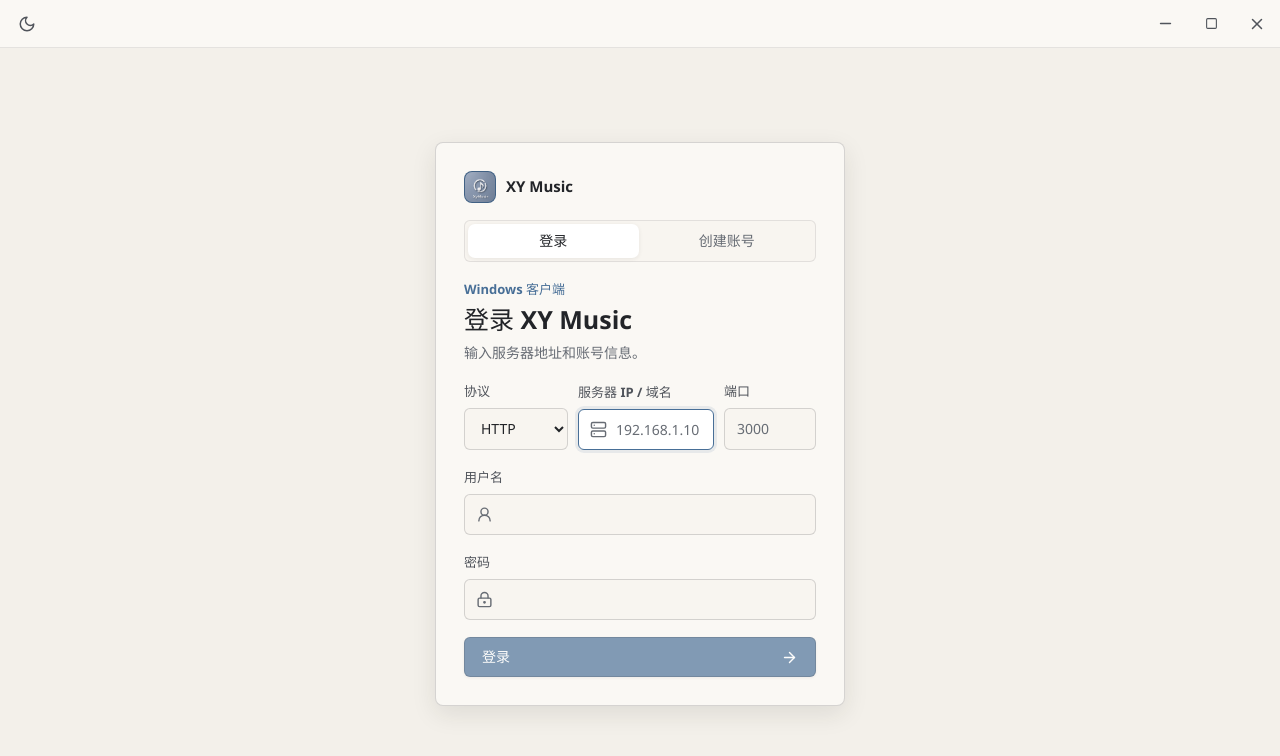
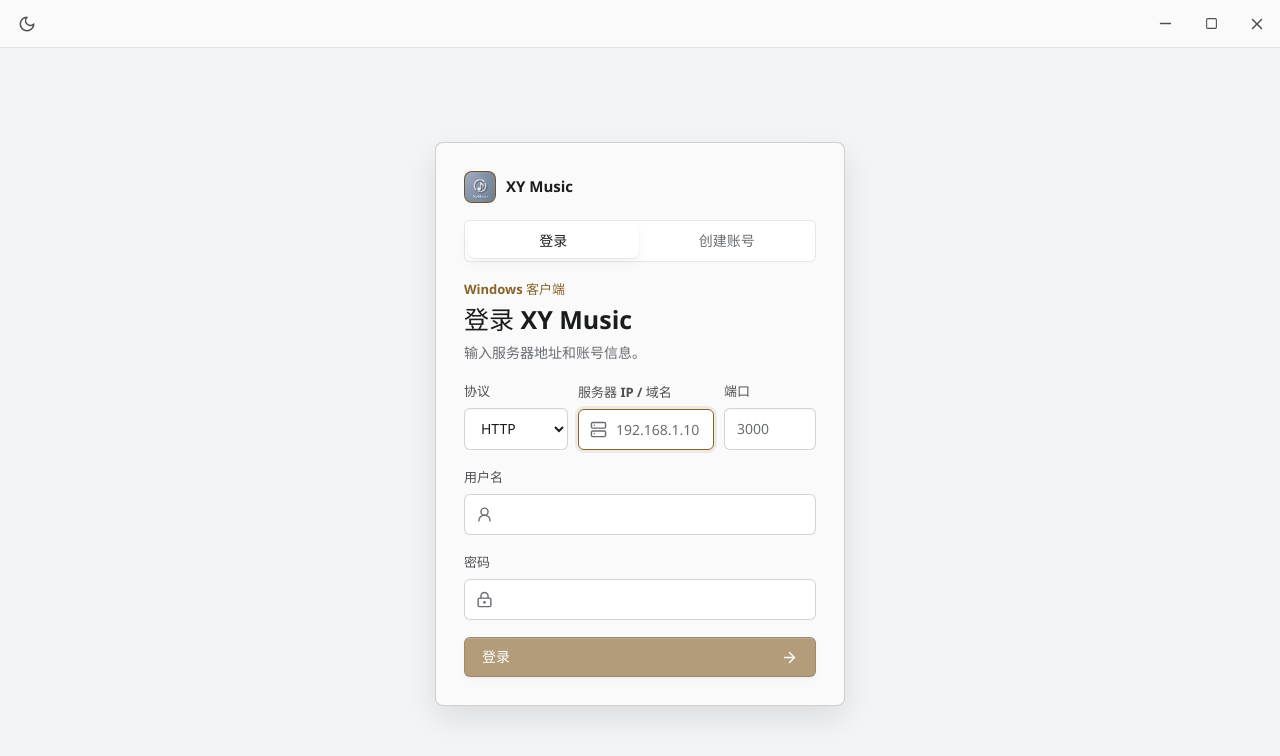
Before and after one commit to muchenspace/XyMusic, a Vue app in the folder Client/XyMusicForWin/: page / in a window 1280 px wide. Shown: the top 756 px of the page. Built offline with nearby package versions, Linux system fonts and the light colour scheme.

Commit message:
重构 Windows 客户端明暗主题设计令牌
重排明暗两套设计令牌，深色主题由冷蓝灰改为暖金强调色配中性底色，浅色主题同步调整，补充按钮、输入框、滚动条与滑块的层次和阴影，字体优先使用 Segoe UI Variable。

```diff
--- a/Client/XyMusicForWin/src/styles/base.css
+++ b/Client/XyMusicForWin/src/styles/base.css
@@ -16,6 +16,8 @@ body {
   line-height: 1.55;
 }
 
+h1, h2, h3 { font-family: "Segoe UI Variable Display", "Segoe UI Variable Text", "Segoe UI", "Microsoft YaHei UI", sans-serif; }
+
 button, input, select, textarea {
   font-family: inherit;
   font-size: 14px;
@@ -24,7 +26,7 @@ button, input, select, textarea {
 }
 button { color: inherit; }
 button, a, input, select, textarea { -webkit-tap-highlight-color: transparent; }
-button:disabled, input:disabled, select:disabled, textarea:disabled { cursor: not-allowed; opacity: 0.68; }
+button:disabled, input:disabled, select:disabled, textarea:disabled { cursor: not-allowed; opacity: 0.62; }
 
 button:focus-visible,
 a:focus-visible,
@@ -39,8 +41,8 @@ textarea:focus-visible,
 ::selection { color: var(--accent-contrast); background: var(--accent); }
 ::-webkit-scrollbar { width: 10px; height: 10px; }
 ::-webkit-scrollbar-track { background: transparent; }
-::-webkit-scrollbar-thumb { border: 3px solid transparent; border-radius: 99px; background: color-mix(in srgb, var(--text-muted) 48%, transparent); background-clip: padding-box; }
-::-webkit-scrollbar-thumb:hover { background: color-mix(in srgb, var(--text-secondary) 64%, transparent); background-clip: padding-box; }
+::-webkit-scrollbar-thumb { border: 3px solid transparent; border-radius: 99px; background: color-mix(in srgb, var(--text-muted) 42%, transparent); background-clip: padding-box; }
+::-webkit-scrollbar-thumb:hover { background: color-mix(in srgb, var(--text-secondary) 58%, transparent); background-clip: padding-box; }
 
 h1, h2, h3, p { overflow-wrap: anywhere; }
 img { max-width: 100%; }
@@ -73,11 +75,11 @@ img { max-width: 100%; }
   letter-spacing: 0;
   transition: transform var(--motion-fast) var(--ease-emphasized), border-color var(--motion-fast) var(--ease-standard), background var(--motion-fast) var(--ease-standard), color var(--motion-fast) var(--ease-standard);
 }
-.primary-button { border: 1px solid color-mix(in srgb, var(--accent-pressed) 80%, var(--line-strong)); color: var(--accent-contrast); background: var(--accent); box-shadow: var(--control-shadow); }
-.primary-button:hover:not(:disabled) { background: var(--accent-hover); transform: translateY(-1px); }
+.primary-button { border: 1px solid color-mix(in srgb, var(--accent-pressed) 82%, var(--line-strong)); color: var(--accent-contrast); background: var(--accent); box-shadow: inset 0 1px rgba(255, 255, 255, 0.16), var(--control-shadow); }
+.primary-button:hover:not(:disabled) { border-color: color-mix(in srgb, var(--accent-pressed) 88%, var(--line-strong)); background: var(--accent-hover); transform: translateY(-1px); }
 .primary-button:active:not(:disabled) { background: var(--accent-pressed); transform: translateY(0); }
-.secondary-button { border: 1px solid var(--control-border); color: var(--text); background: var(--control-bg); box-shadow: none; }
-.secondary-button:hover:not(:disabled) { border-color: color-mix(in srgb, var(--accent) 35%, var(--line-strong)); background: var(--surface-hover); }
+.secondary-button { border: 1px solid var(--control-border); color: var(--text); background: var(--control-bg); box-shadow: 0 1px 1px color-mix(in srgb, var(--text) 5%, transparent); }
+.secondary-button:hover:not(:disabled) { border-color: color-mix(in srgb, var(--accent) 42%, var(--line-strong)); background: var(--control-bg-hover); }
 .secondary-button:active:not(:disabled), .danger-button:active:not(:disabled) { transform: scale(0.985); }
 .danger-button { border: 1px solid color-mix(in srgb, var(--danger) 38%, var(--line)); color: var(--danger); background: var(--danger-soft); }
 .danger-button:hover:not(:disabled) { border-color: color-mix(in srgb, var(--danger) 60%, var(--line)); background: color-mix(in srgb, var(--danger) 18%, transparent); }
@@ -95,9 +97,9 @@ img { max-width: 100%; }
   cursor: pointer;
   transition: color var(--motion-fast) var(--ease-standard), border-color var(--motion-fast) var(--ease-standard), background var(--motion-fast) var(--ease-standard), transform var(--motion-fast) var(--ease-emphasized);
 }
-.icon-button { width: 34px; height: 34px; border: 1px solid var(--line); border-radius: var(--radius-sm); background: var(--surface); box-shadow: none; }
+.icon-button { width: 34px; height: 34px; border: 1px solid var(--line); border-radius: var(--radius-sm); background: var(--surface-solid); box-shadow: 0 1px 1px color-mix(in srgb, var(--text) 4%, transparent); }
 .icon-button:hover:not(:disabled), .bare-button:hover:not(:disabled) { color: var(--text); }
-.icon-button:hover:not(:disabled) { border-color: var(--line-strong); background: var(--surface-hover); }
+.icon-button:hover:not(:disabled) { border-color: color-mix(in srgb, var(--accent) 30%, var(--line-strong)); background: var(--surface-hover); }
 .icon-button:active:not(:disabled) { transform: scale(0.96); }
 .bare-button:active:not(:disabled) { transform: scale(0.9); }
 .icon-button.small { width: 28px; height: 28px; border-radius: 8px; }
@@ -112,13 +114,15 @@ input:not([type="range"]), select, textarea {
   outline: 0;
   color: var(--text);
   background: var(--control-bg);
-  box-shadow: none;
+  box-shadow: inset 0 1px 0 color-mix(in srgb, var(--text) 3%, transparent);
   transition: border-color var(--motion-fast) var(--ease-standard), background var(--motion-fast) var(--ease-standard), box-shadow var(--motion-fast) var(--ease-standard);
 }
 input:not([type="range"]), select { min-height: 42px; padding: 0 12px; }
 textarea { min-height: 92px; padding: 10px 12px; resize: vertical; line-height: 1.55; }
-input:not([type="range"]):focus, select:focus, textarea:focus { border-color: var(--accent); background: var(--control-bg-hover); box-shadow: 0 0 0 3px var(--accent-soft); }
+input:not([type="range"]):hover:not(:disabled), select:hover:not(:disabled), textarea:hover:not(:disabled) { border-color: var(--line-strong); }
+input:not([type="range"]):focus, select:focus, textarea:focus { border-color: var(--accent); background: var(--control-bg-hover); box-shadow: 0 0 0 3px var(--accent-soft), inset 0 1px 0 color-mix(in srgb, var(--text) 3%, transparent); }
 input::placeholder, textarea::placeholder { color: var(--text-muted); }
+input[type="checkbox"], input[type="radio"] { accent-color: var(--accent); }
 
 input[type="range"] {
   --range-progress: 0%;
@@ -131,13 +135,13 @@ input[type="range"] {
   cursor: pointer;
 }
 input[type="range"]::-webkit-slider-runnable-track { height: 5px; border-radius: 99px; background: linear-gradient(90deg, var(--accent) 0 var(--range-progress), var(--control-track) var(--range-progress) 100%); }
-input[type="range"]::-webkit-slider-thumb { width: 12px; height: 12px; margin-top: -3.5px; appearance: none; border: 2px solid var(--surface-solid); border-radius: 50%; background: var(--accent); box-shadow: var(--control-shadow); opacity: 1; transition: transform var(--motion-fast) var(--ease-emphasized), box-shadow var(--motion-fast); }
+input[type="range"]::-webkit-slider-thumb { width: 12px; height: 12px; margin-top: -3.5px; appearance: none; border: 2px solid var(--surface-solid); border-radius: 50%; background: var(--accent); box-shadow: 0 0 0 1px color-mix(in srgb, var(--accent-pressed) 44%, transparent), var(--control-shadow); opacity: 1; transition: transform var(--motion-fast) var(--ease-emphasized), box-shadow var(--motion-fast); }
 input[type="range"]:hover::-webkit-slider-thumb { transform: scale(1.08); }
 input[type="range"]:focus-visible::-webkit-slider-thumb { transform: scale(1.08); box-shadow: 0 0 0 3px var(--accent-soft), var(--control-shadow); }
 input[type="range"]:active::-webkit-slider-thumb { transform: scale(1.18); }
 input[type="range"]::-moz-range-track { height: 5px; border: 0; border-radius: 99px; background: var(--control-track); }
 input[type="range"]::-moz-range-progress { height: 5px; border-radius: 99px; background: var(--accent); }
-input[type="range"]::-moz-range-thumb { width: 10px; height: 10px; border: 2px solid var(--surface-solid); border-radius: 50%; background: var(--accent); box-shadow: var(--control-shadow); transition: transform var(--motion-fast) var(--ease-emphasized), box-shadow var(--motion-fast); }
+input[type="range"]::-moz-range-thumb { width: 10px; height: 10px; border: 2px solid var(--surface-solid); border-radius: 50%; background: var(--accent); box-shadow: 0 0 0 1px color-mix(in srgb, var(--accent-pressed) 44%, transparent), var(--control-shadow); transition: transform var(--motion-fast) var(--ease-emphasized), box-shadow var(--motion-fast); }
 input[type="range"]:hover::-moz-range-thumb { transform: scale(1.08); }
 input[type="range"]:focus-visible::-moz-range-thumb { transform: scale(1.08); box-shadow: 0 0 0 3px var(--accent-soft), var(--control-shadow); }
 input[type="range"]:active::-moz-range-thumb { transform: scale(1.18); }
--- a/Client/XyMusicForWin/src/styles/tokens.css
+++ b/Client/XyMusicForWin/src/styles/tokens.css
@@ -6,7 +6,7 @@
 
 :root {
   color-scheme: dark;
-  font-family: "Microsoft YaHei UI", "Microsoft YaHei", "Segoe UI Variable Text", "Segoe UI", sans-serif;
+  font-family: "Segoe UI Variable Text", "Segoe UI", "Microsoft YaHei UI", "Microsoft YaHei", sans-serif;
   font-synthesis: none;
   font-optical-sizing: auto;
   text-rendering: optimizeLegibility;
@@ -16,55 +16,55 @@
   --player-height: 92px;
   --sidebar-width: 244px;
 
-  --bg: #121416;
-  --bg-elevated: #181b1e;
-  --surface: #1d2125;
-  --surface-solid: #20252a;
-  --surface-raised: #252a30;
-  --surface-hover: rgba(255, 255, 255, 0.06);
-  --surface-input: #171a1d;
-  --overlay: rgba(4, 6, 8, 0.72);
+  --bg: #111214;
+  --bg-elevated: #17181a;
+  --surface: #1c1d20;
+  --surface-solid: #202124;
+  --surface-raised: #26272a;
+  --surface-hover: rgba(255, 255, 255, 0.065);
+  --surface-input: #151618;
+  --overlay: rgba(5, 6, 7, 0.76);
 
-  --text: #f2f3f5;
-  --text-secondary: #c8cbd0;
-  --text-muted: #9ca2aa;
-  --text-disabled: #7d838b;
-  --line: rgba(255, 255, 255, 0.08);
-  --line-strong: rgba(255, 255, 255, 0.14);
+  --text: #f5f5f3;
+  --text-secondary: #c9c8c4;
+  --text-muted: #9b9b98;
+  --text-disabled: #767674;
+  --line: rgba(255, 255, 255, 0.085);
+  --line-strong: rgba(255, 255, 255, 0.15);
 
-  --accent: #7294b7;
-  --accent-hover: #84a5c5;
-  --accent-pressed: #5f82a6;
-  --accent-soft: rgba(114, 148, 183, 0.16);
-  --accent-contrast: #101820;
-  --success: #78a888;
-  --danger: #d07a7a;
-  --danger-soft: rgba(208, 122, 122, 0.14);
-  --warning: #c3a36b;
+  --accent: #c4a56a;
+  --accent-hover: #d2b77f;
+  --accent-pressed: #a98a52;
+  --accent-soft: rgba(196, 165, 106, 0.15);
+  --accent-contrast: #18130c;
+  --success: #7fb491;
+  --danger: #dd858a;
+  --danger-soft: rgba(221, 133, 138, 0.14);
+  --warning: #d58f61;
 
-  --control-bg: #171a1d;
-  --control-bg-hover: #252a30;
-  --control-border: rgba(255, 255, 255, 0.14);
-  --control-track: rgba(255, 255, 255, 0.16);
-  --control-shadow: 0 1px 3px rgba(0, 0, 0, 0.24);
+  --control-bg: #17181a;
+  --control-bg-hover: #202124;
+  --control-border: rgba(255, 255, 255, 0.15);
+  --control-track: rgba(255, 255, 255, 0.17);
+  --control-shadow: 0 1px 2px rgba(0, 0, 0, 0.3), 0 6px 16px rgba(0, 0, 0, 0.1);
 
-  --media-surface: #23282e;
-  --media-fallback: #29323a;
-  --media-scrim-strong: rgba(10, 12, 14, 0.92);
-  --media-scrim-soft: rgba(10, 12, 14, 0.18);
-  --media-overlay: rgba(8, 10, 12, 0.28);
+  --media-surface: #202124;
+  --media-fallback: #292a2d;
+  --media-scrim-strong: rgba(10, 10, 11, 0.93);
+  --media-scrim-soft: rgba(10, 10, 11, 0.2);
+  --media-overlay: rgba(8, 8, 9, 0.3);
   --media-text: #f6f7f8;
   --media-text-secondary: #d9dcdf;
   --media-text-muted: #b9bec4;
-  --media-icon: rgba(246, 247, 248, 0.12);
-  --media-control-border: rgba(255, 255, 255, 0.28);
-  --media-control-shadow: 0 2px 8px rgba(0, 0, 0, 0.24);
+  --media-icon: rgba(246, 247, 248, 0.13);
+  --media-control-border: rgba(255, 255, 255, 0.3);
+  --media-control-shadow: 0 4px 16px rgba(0, 0, 0, 0.3);
   --window-close-hover: #c42b1c;
 
-  --focus: rgba(132, 165, 197, 0.88);
-  --shadow-sm: 0 2px 8px rgba(0, 0, 0, 0.18);
-  --shadow-md: 0 8px 24px rgba(0, 0, 0, 0.24);
-  --shadow-lg: 0 18px 48px rgba(0, 0, 0, 0.34);
+  --focus: rgba(210, 183, 127, 0.92);
+  --shadow-sm: 0 1px 2px rgba(0, 0, 0, 0.28), 0 5px 14px rgba(0, 0, 0, 0.12);
+  --shadow-md: 0 1px 0 rgba(255, 255, 255, 0.025), 0 12px 32px rgba(0, 0, 0, 0.26);
+  --shadow-lg: 0 24px 64px rgba(0, 0, 0, 0.4);
 
   --radius-sm: 6px;
   --radius-md: 8px;
@@ -80,40 +80,40 @@
 
 [data-theme="light"] {
   color-scheme: light;
-  --bg: #f3f0ea;
-  --bg-elevated: #faf8f4;
-  --surface: #fcfaf7;
-  --surface-solid: #fffefc;
+  --bg: #f3f4f5;
+  --bg-elevated: #fafafa;
+  --surface: #f8f8f8;
+  --surface-solid: #ffffff;
   --surface-raised: #ffffff;
-  --surface-hover: rgba(34, 38, 43, 0.055);
-  --surface-input: #f8f5f0;
-  --overlay: rgba(28, 31, 35, 0.34);
+  --surface-hover: rgba(20, 21, 23, 0.055);
+  --surface-input: #ffffff;
+  --overlay: rgba(12, 13, 15, 0.38);
 
-  --text: #222428;
-  --text-secondary: #50545b;
-  --text-muted: #676c74;
-  --text-disabled: #7b8087;
-  --line: rgba(31, 34, 38, 0.1);
-  --line-strong: rgba(31, 34, 38, 0.17);
+  --text: #1b1c1e;
+  --text-secondary: #4e5054;
+  --text-muted: #696c71;
+  --text-disabled: #898c91;
+  --line: rgba(20, 21, 23, 0.1);
+  --line-strong: rgba(20, 21, 23, 0.18);
 
-  --accent: #486f97;
-  --accent-hover: #3d6289;
-  --accent-pressed: #315273;
-  --accent-soft: rgba(72, 111, 151, 0.11);
+  --accent: #87632b;
+  --accent-hover: #74521f;
+  --accent-pressed: #604219;
+  --accent-soft: rgba(135, 99, 43, 0.11);
   --accent-contrast: #ffffff;
-  --success: #356e4b;
-  --danger: #994545;
-  --danger-soft: rgba(153, 69, 69, 0.1);
-  --warning: #856429;
+  --success: #34764d;
+  --danger: #a2474e;
+  --danger-soft: rgba(162, 71, 78, 0.1);
+  --warning: #945b34;
 
-  --control-bg: #f8f5f0;
-  --control-bg-hover: #ffffff;
-  --control-border: rgba(31, 34, 38, 0.17);
-  --control-track: rgba(31, 34, 38, 0.16);
-  --control-shadow: 0 1px 3px rgba(44, 38, 32, 0.09);
+  --control-bg: #ffffff;
+  --control-bg-hover: #fbfbfb;
+  --control-border: rgba(20, 21, 23, 0.18);
+  --control-track: rgba(20, 21, 23, 0.16);
+  --control-shadow: 0 1px 2px rgba(17, 18, 20, 0.08), 0 5px 14px rgba(17, 18, 20, 0.04);
 
-  --focus: rgba(72, 111, 151, 0.78);
-  --shadow-sm: 0 1px 4px rgba(44, 38, 32, 0.08);
-  --shadow-md: 0 8px 24px rgba(44, 38, 32, 0.1);
-  --shadow-lg: 0 18px 44px rgba(44, 38, 32, 0.14);
+  --focus: rgba(135, 99, 43, 0.82);
+  --shadow-sm: 0 1px 2px rgba(17, 18, 20, 0.07), 0 5px 14px rgba(17, 18, 20, 0.045);
+  --shadow-md: 0 12px 30px rgba(17, 18, 20, 0.1);
+  --shadow-lg: 0 24px 60px rgba(17, 18, 20, 0.16);
 }
```
